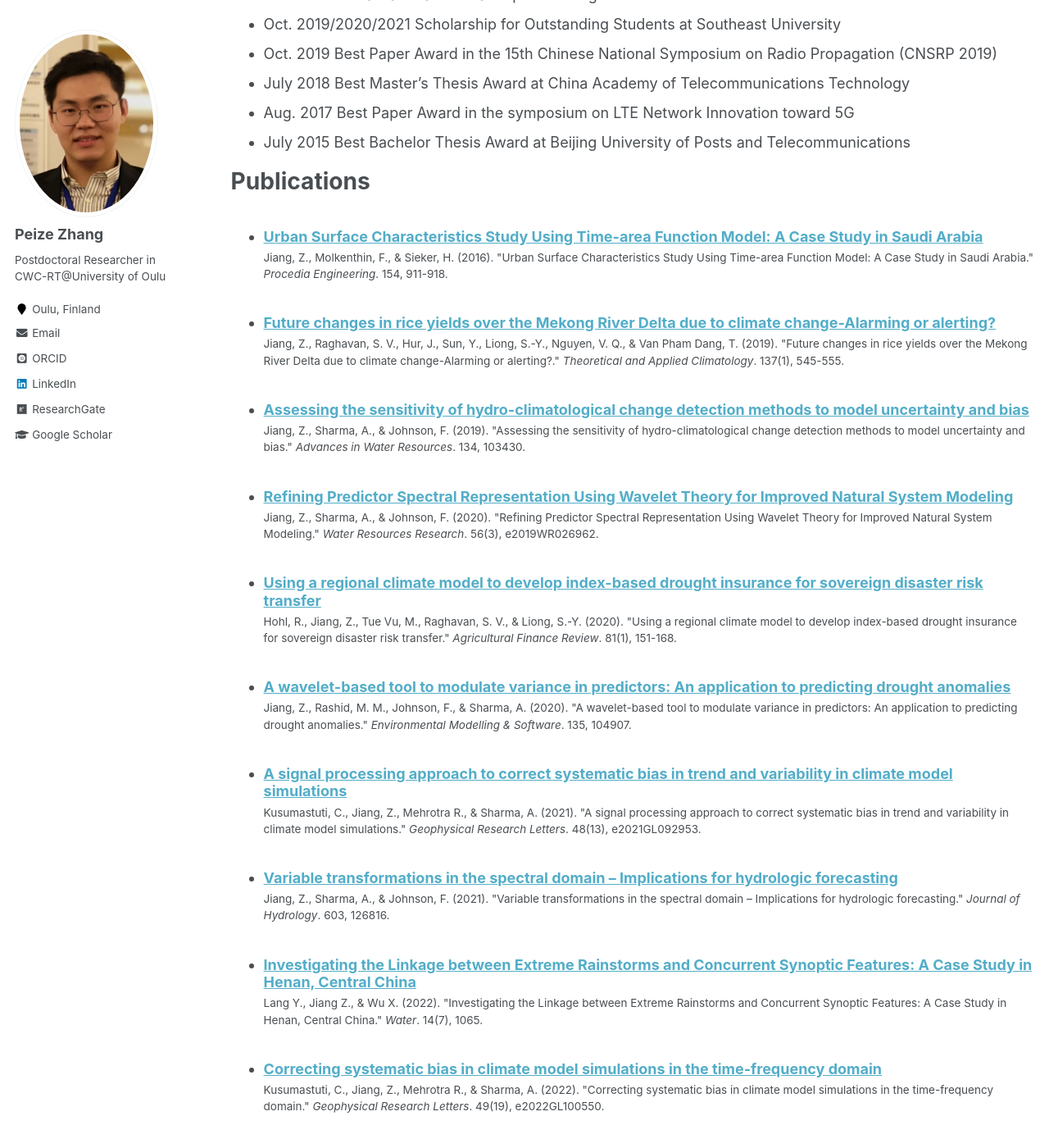
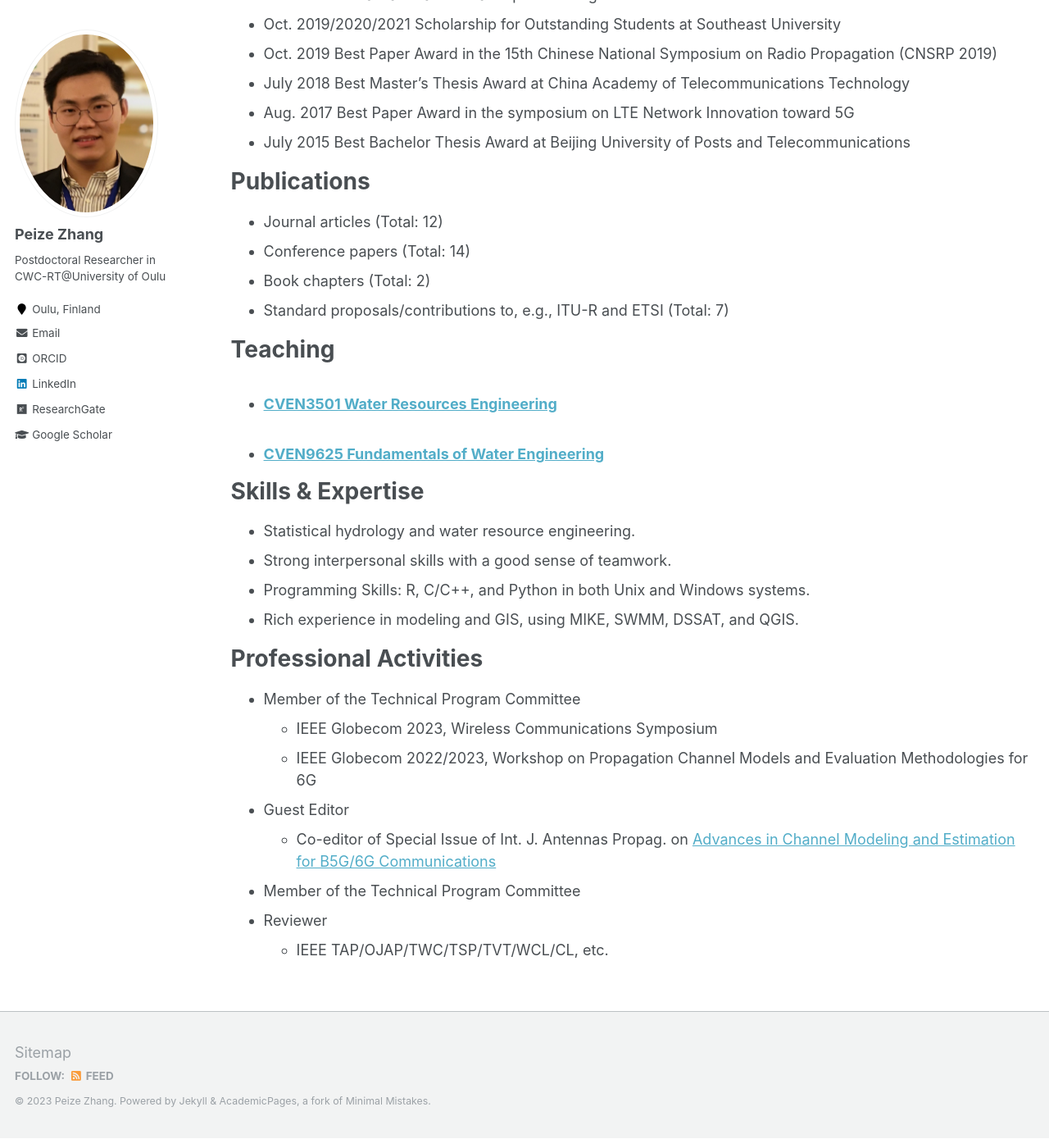
Before and after one commit to PeizeZhang/PeizeZhang.github.io, a Jekyll site: the page built from _pages/cv.md, in a window 1280 px wide and 1400 px high, scrolled down 1775 px. Shown: the whole window at 82% size. Built offline with Jekyll 4.4.1, drawn with Linux system fonts in a browser that asks for light colours; some web fonts are replaced; some of the changed text lies outside the part shown.

Commit message:
Update cv.md

```diff
--- a/_pages/cv.md
+++ b/_pages/cv.md
@@ -64,28 +64,18 @@ Awards & honors
 * Aug. 2017 Best Paper Award in the symposium on LTE Network Innovation toward 5G
 * July 2015 Best Bachelor Thesis Award at Beijing University of Posts and Telecommunications
 
-
 Publications
 ======
-  <ul>{% for post in site.publications %}
-    {% include archive-single-cv.html %}
-  {% endfor %}</ul>
-
-Talks
-======
-  <ul>{% for post in site.talks %}
-    {% include archive-single-talk-cv.html %}
-  {% endfor %}</ul>
+* Journal articles (Total: 12)
+* Conference papers (Total: 14)
+* Book chapters (Total: 2)
+* Standard proposals/contributions to, e.g., ITU-R and ETSI (Total: 7)
 
 Teaching
 ======
   <ul>{% for post in site.teaching %}
     {% include archive-single-cv.html %}
   {% endfor %}</ul>
-
-Languages
-======
-Mandarin(Native), English(Fluent), German(Basic), French(Basic)
 
 Skills & Expertise
 ======
@@ -94,23 +84,13 @@ Skills & Expertise
 * Programming Skills: R, C/C++, and Python in both Unix and Windows systems.
 * Rich experience in modeling and GIS, using MIKE, SWMM, DSSAT, and QGIS.
 
-Service and leadership
+Professional Activities
 ======
-* Contribute to the First Order Draft of IPCC 6th Assessment Report (FOD-WGII-AR6) as a group reviewer
-* Contribute to the Second Order Draft of IPCC 6th Assessment Report (SOD-WGI-AR6) as a group reviewer
-* Topic Coordinator for a [Special Issue of Frontiers in Marine Science](https://www.frontiersin.org/research-topics/46827/toxicological-endpoints-and-bioavailability-of-emerging-contaminants-and-their-impacts-on-marine-nut)
-* Reviewer Editor:
-  + Frontiers in Water (Sections: Water and Climate; Water and Hydrocomplexity)
-* Reviewer for Scholarly Journals:
-  + Journal of Hydrology
-  + International Journal of River Basin Management
-  + Weather and Climate Extremes; Journal of Applied Meteorology and Climatology
-  + Frontiers in Water; Water; Sustainability; International Journal of Environmental Research and Public Health
-
-Membership
-======
-* American Geophysical Union (AGU)
-* European Geosciences Union (EGU)
-* Asia Oceania Geosciences Society (AOGS)
-* International Commission of Statistical Hydrology (ICSH-IAHS)
-* Modeling and Simulation Society of Australia and New Zealand (MSSANZ)
+* Member of the Technical Program Committee
+  + IEEE Globecom 2023, Wireless Communications Symposium
+  + IEEE Globecom 2022/2023, Workshop on Propagation Channel Models and Evaluation Methodologies for 6G
+* Guest Editor
+  + Co-editor of Special Issue of Int. J. Antennas Propag. on [Advances in Channel Modeling and Estimation for B5G/6G Communications](https://www.hindawi.com/journals/ijap/si/545599/)
+* Member of the Technical Program Committee
+* Reviewer
+  + IEEE TAP/OJAP/TWC/TSP/TVT/WCL/CL, etc.
```
